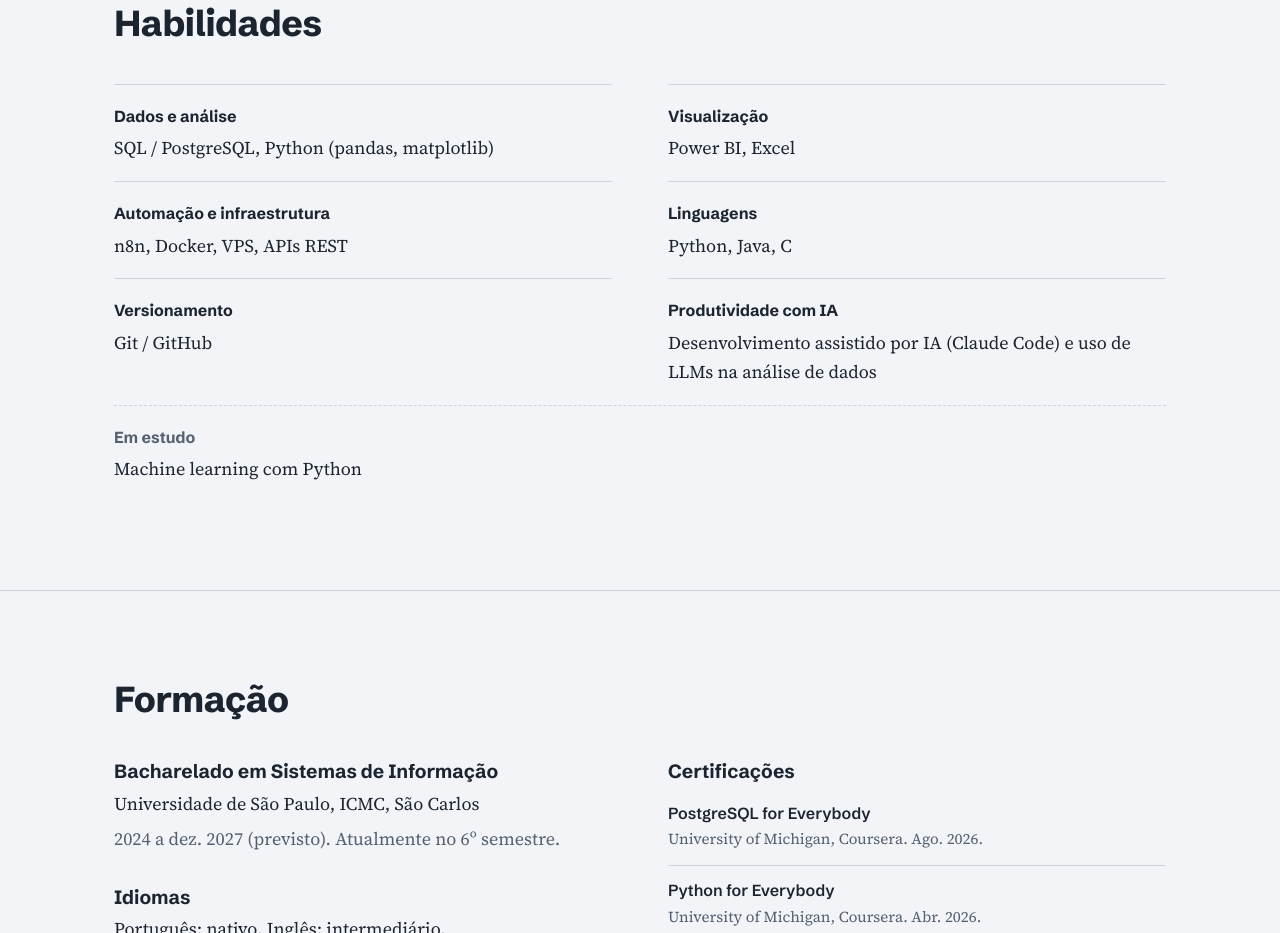
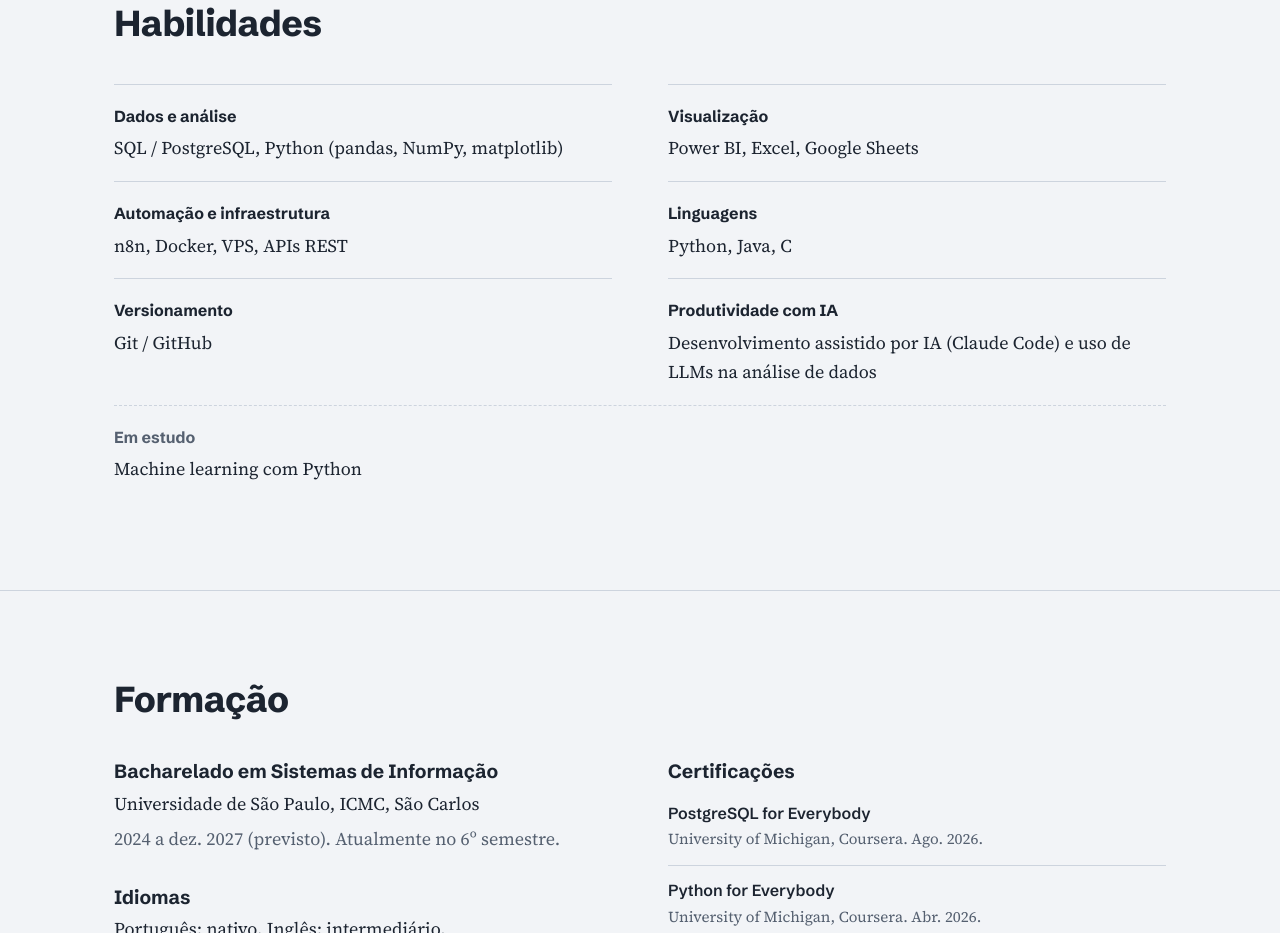
Before and after one commit to joaobaratella/joaobaratella.github.io, a plain HTML site: page index.html in a window 1280 px wide. Shown: the part 3657-4590 px from the top of the page. Drawn offline with Linux system fonts and the light colour scheme.

Commit message:
Adiciona NumPy e Google Sheets às habilidades
Co-Authored-By: Claude Opus 5.5 <noreply@anthropic.com>

```diff
--- a/index.html
+++ b/index.html
@@ -167,8 +167,8 @@
           <h2 id="habilidades-titulo">Habilidades</h2>
         </div>
         <dl class="habilidades">
-          <div><dt>Dados e análise</dt><dd>SQL / PostgreSQL, Python (pandas, matplotlib)</dd></div>
-          <div><dt>Visualização</dt><dd>Power BI, Excel</dd></div>
+          <div><dt>Dados e análise</dt><dd>SQL / PostgreSQL, Python (pandas, NumPy, matplotlib)</dd></div>
+          <div><dt>Visualização</dt><dd>Power BI, Excel, Google Sheets</dd></div>
           <div><dt>Automação e infraestrutura</dt><dd>n8n, Docker, VPS, APIs REST</dd></div>
           <div><dt>Linguagens</dt><dd>Python, Java, C</dd></div>
           <div><dt>Versionamento</dt><dd>Git / GitHub</dd></div>
```
